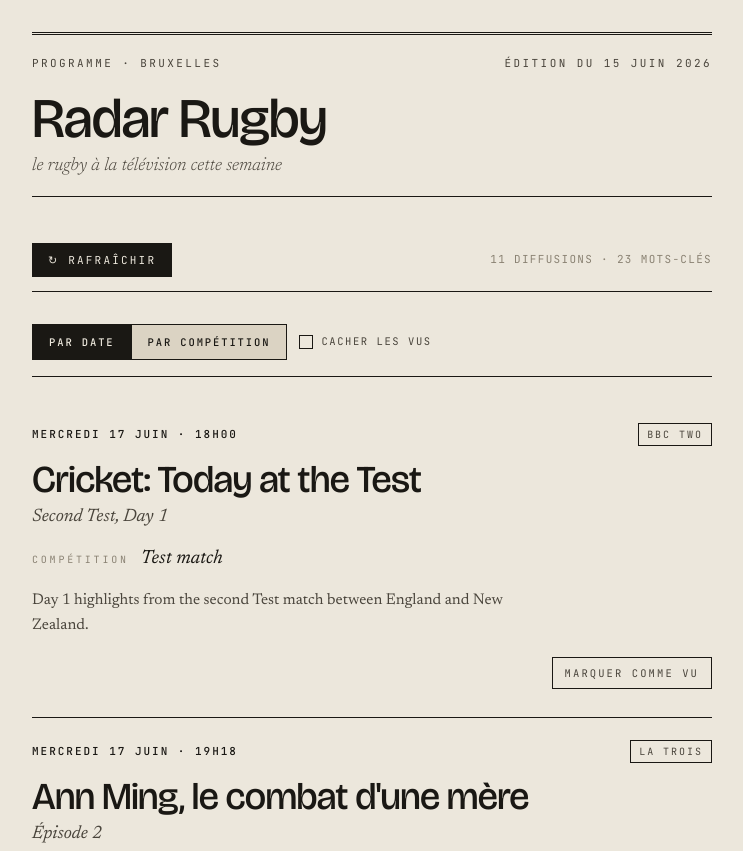
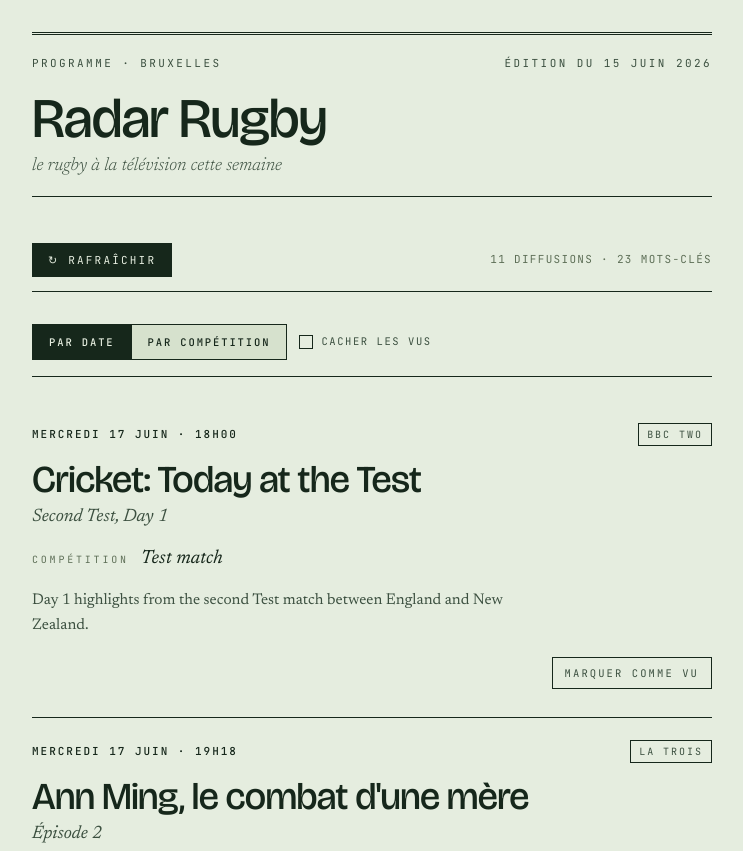
Before and after one commit to azertida/radar-rugby, a plain HTML site: page index.html in a window 1280 px wide. Shown: the top 851 px of the page, without its empty margins (268-1011 px from the left). Drawn offline with nearby package versions, Linux system fonts and the light colour scheme.

Commit message:
Mise à jour en vert gazon

```diff
--- a/index.html
+++ b/index.html
@@ -18,15 +18,15 @@
 
 <style>
 :root {
-  /* Palette : papier de programme imprimé légèrement greige */
-  --paper: #ECE7DC;
-  --paper-deep: #DBD3C3;
-  --ink: #1A1814;
-  --ink-soft: #4A453C;
-  --ink-faint: #8A8273;
-  --rule: #1A1814;
-  --seen-paper: #D5CFC2;
-  --seen-ink: #8A8273;
+  /* Palette : programme imprimé, vert pelouse pâle / encre vert forêt */
+  --paper: #E5EDDF;
+  --paper-deep: #D6E1CD;
+  --ink: #16271B;
+  --ink-soft: #3C5040;
+  --ink-faint: #5E6F57;
+  --rule: #16271B;
+  --seen-paper: #D8E0D0;
+  --seen-ink: #6E7E66;
   --highlight: #2F6B3D;
 
   /* Typographies */
```
Also changed, not shown: manifest.json.
